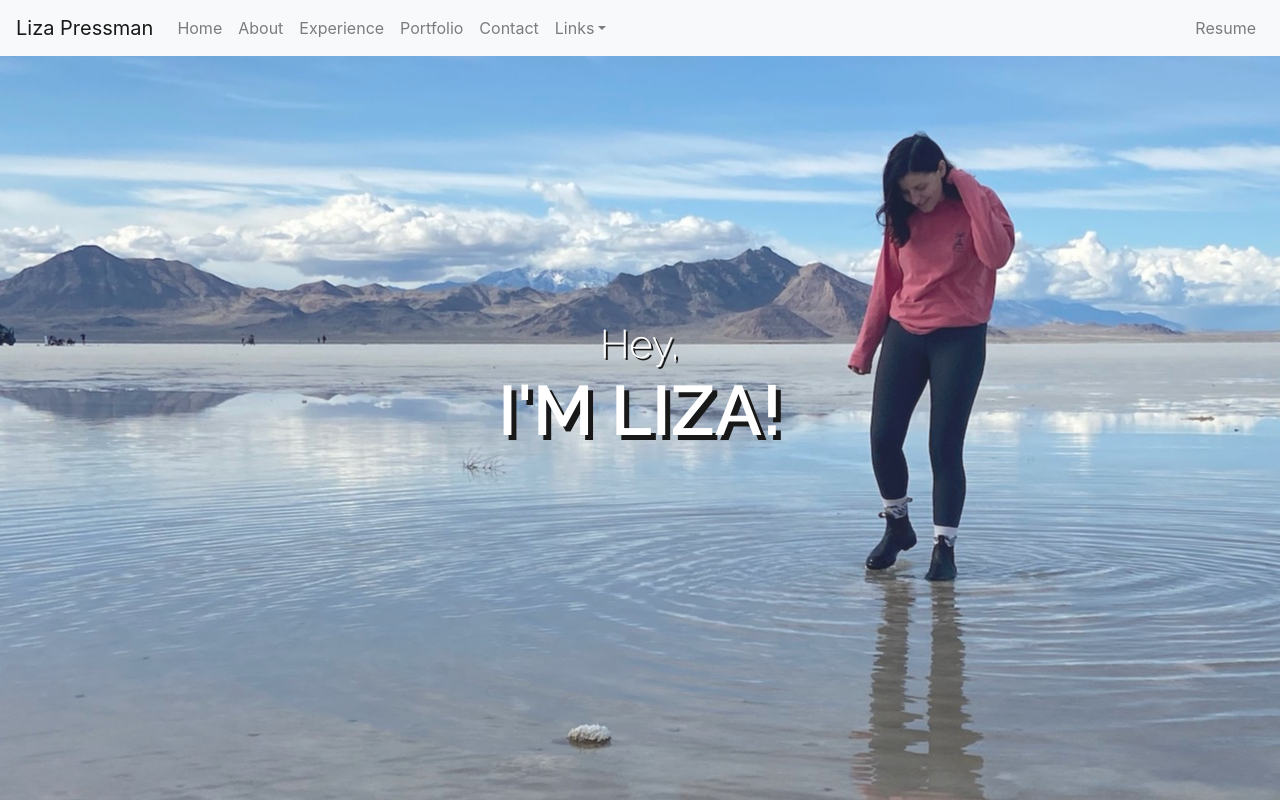
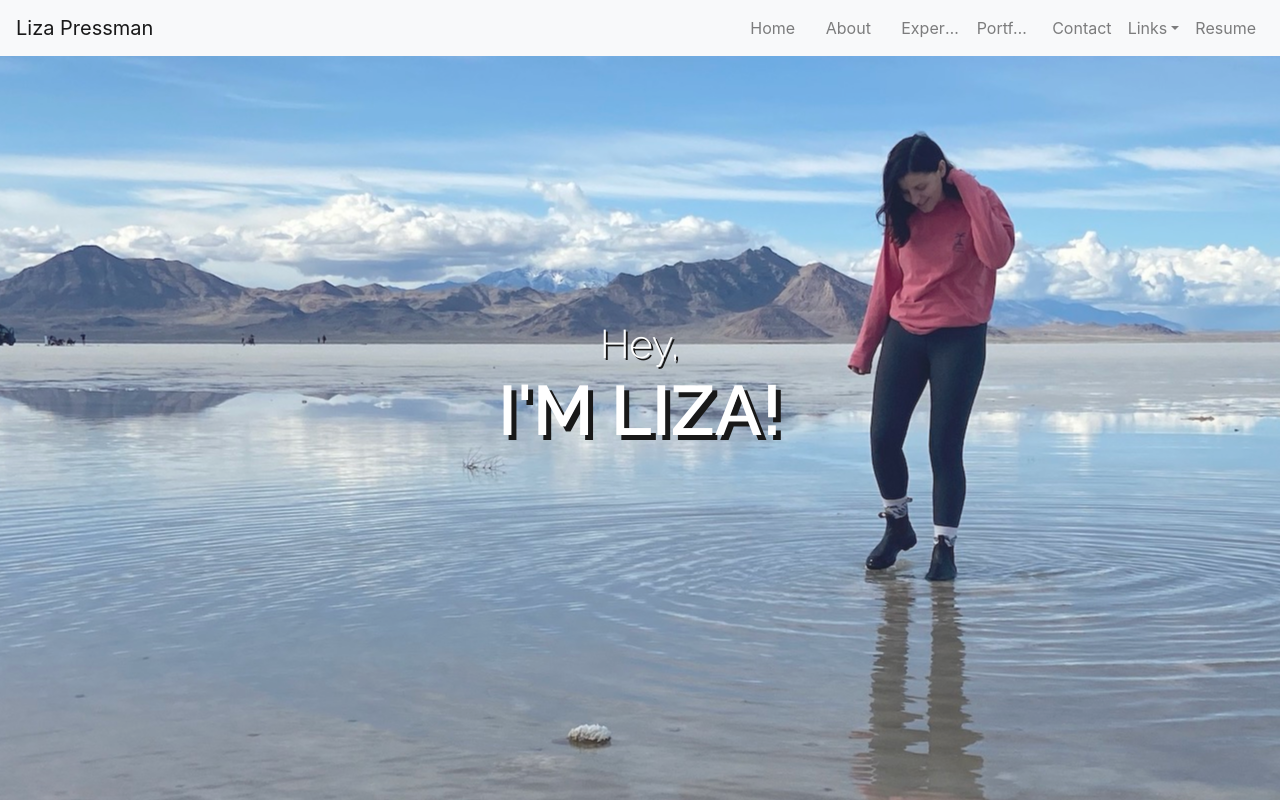
Before and after one commit to lizapressman/PersonalWebsite, a React (Create React App) app: page / in a window 1280 px wide. Shown: the top 801 px of the page. Built offline with nearby package versions, Linux system fonts and the light colour scheme.

Commit message:
link overflow fix

```diff
--- a/src/App.css
+++ b/src/App.css
@@ -1,5 +1,11 @@
 @import url('https://fonts.googleapis.com/css?family=Raleway:300,500,600');
 
+a {
+	text-overflow: ellipsis;
+	overflow: hidden;
+	display: inline-block;
+	width: 100%;
+}
 
 #sections {
   padding-right: 10vw;
```
